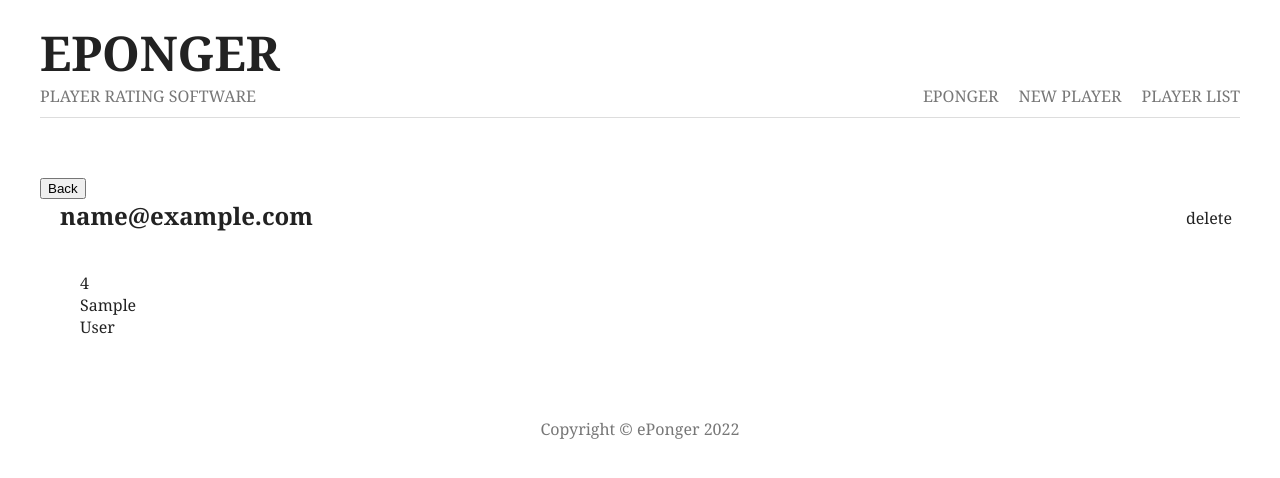
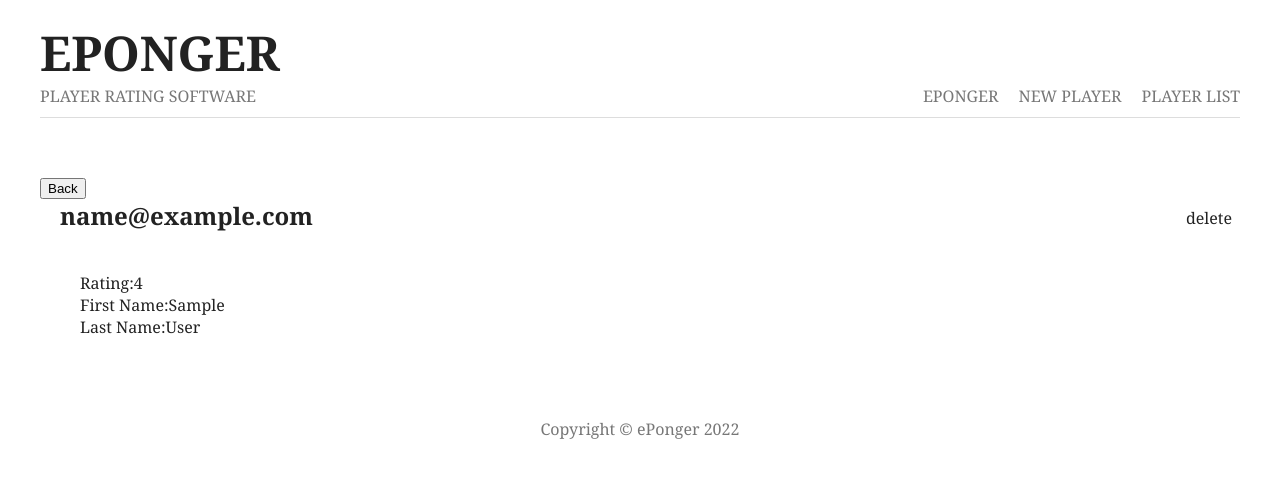
Before and after one commit to akosilar/eponger, a Node server app: page /players/600000000000000000000001 in a window 1280 px wide. Shown: the top 478 px of the page. Run offline with Node 20, Linux system fonts and the light colour scheme; tables that the repository leaves empty hold one stand-in row (values such as "Sample post"); some libraries are stand-ins or nearby versions.

Commit message:
test after importing some players to the collection

```diff
--- a/server/controllers/playerController.js
+++ b/server/controllers/playerController.js
@@ -54,7 +54,12 @@ const player_search = (req,res) => {
     // console.log(req);
     // res.json(search2);
 
-    Player.find({ firstName: search2})
+    Player.find({
+        $or: [
+            {lastName: search2},
+            {firstName: search2}
+        ]
+    })
     .then((result) => {
         if(result.length != 0) {
             // console.log(result);
--- a/server/views/details.ejs
+++ b/server/views/details.ejs
@@ -8,9 +8,9 @@
     <div class="details content">
       <h2><%= player.email %></h2>
       <div class="content">
-      <p><%= player.rating %></p>
-      <p><%= player.firstName %></p>
-      <p><%= player.lastName %></p>
+        <p>Rating:<%= player.rating %></p>
+        <p>First Name:<%= player.firstName %></p>
+        <p>Last Name:<%= player.lastName %></p>
       </div>
       <a class="delete" data-doc="<%= player._id %> ">delete</a>
     </div>
@@ -18,19 +18,18 @@
     <%- include("./partials/footer.ejs") %>
 
     <script>
-    const trashcan = document.querySelector('a.delete');
+      const trashcan = document.querySelector("a.delete");
 
-    trashcan.addEventListener('click', (e)=> {
+      trashcan.addEventListener("click", (e) => {
         const endpoint = `/players/${trashcan.dataset.doc}`;
 
         fetch(endpoint, {
-        method: 'DELETE'
+          method: "DELETE",
         })
           .then((response) => response.json())
-      .then((data)=> window.location.href = data.redirect)
-      .catch(err=> console.log(err));
-    })
-
+          .then((data) => (window.location.href = data.redirect))
+          .catch((err) => console.log(err));
+      });
     </script>
   </body>
 </html>
```
Lines whose indentation alone changed are shown as unchanged.
